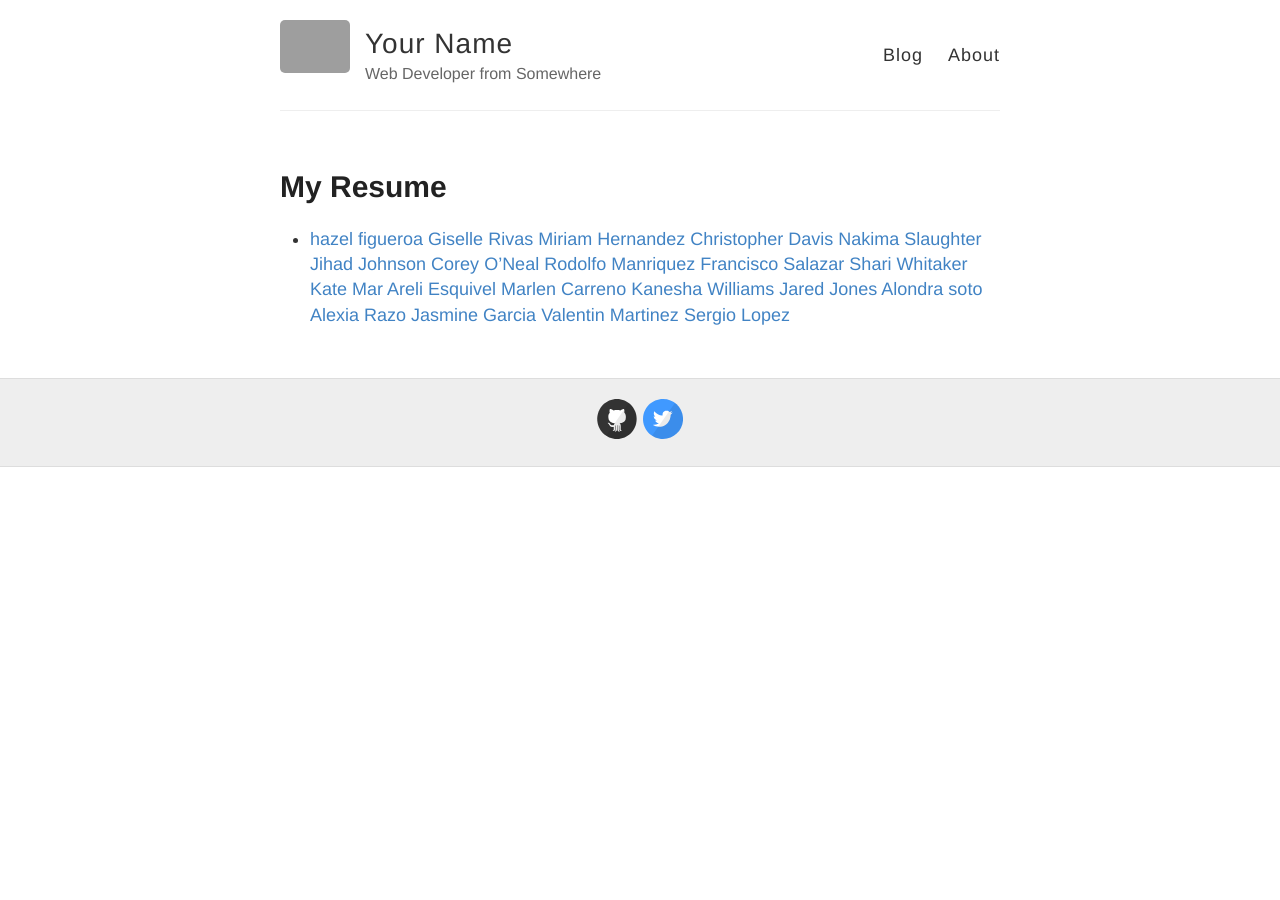
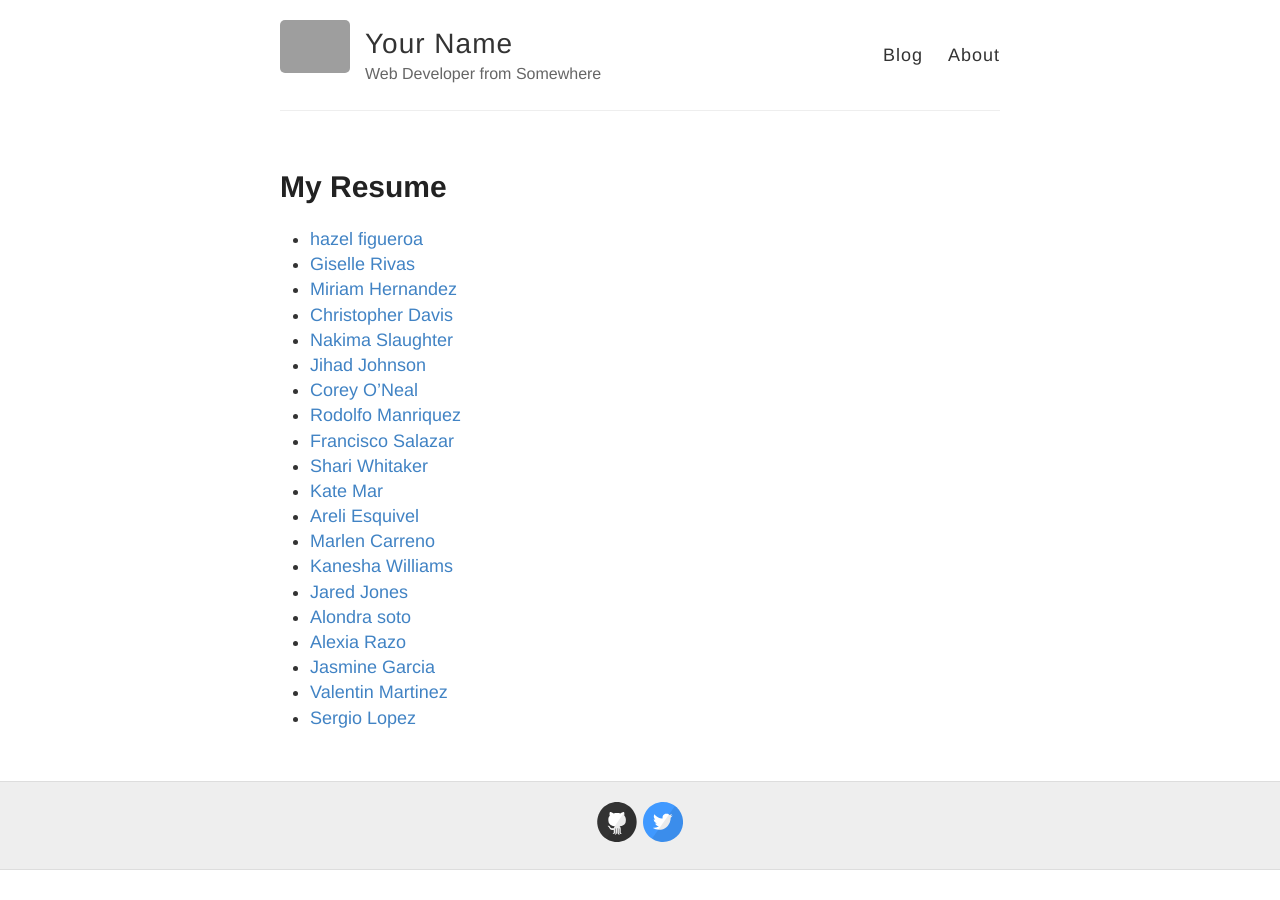
Before and after one commit to odaliss12/odaliss12.github.io, a Jekyll site: the page built from Directory.md, in a window 1280 px wide. Built offline with Jekyll 4.4.1, drawn with Linux system fonts in a browser that asks for light colours; grey boxes are pictures that could not be loaded.

```diff
--- a/Directory.md
+++ b/Directory.md
@@ -4,22 +4,22 @@ title: My Resume
 permalink: /Directory/
 ---
 * [hazel figueroa](https://haazelv.github.io)
-[Giselle Rivas](https://odaliss12.github.io/)
-[Miriam Hernandez](https://miriamlaguera.github.io/)
-[Christopher Davis](https:/3036154.github.io/)
-[Nakima Slaughter](https:/nuunuu0.github.io/)
-[Jihad Johnson](https:/jihadj.github.io/)
-[Corey O'Neal](https:/cohunnitshots.github.io/)
-[Rodolfo Manriquez](https:/rodolfo02002.github.io/)
-[Francisco Salazar](https:/francisco214.github.io/)
-[Shari Whitaker](https:/shariwhitaker.github.io/)
-[Kate Mar](https:/katemar19.github.io/)
-[Areli Esquivel ](https:/getsemani02.github.io/)
-[Marlen Carreno](https:/marlencarreno.github.io/)
-[Kanesha Williams](https:/kanesha00.github.io/)
-[Jared Jones](https:/jared0425.github.io/)
-[Alondra soto](https:ookawaiitostoo.github.io/)
-[Alexia Razo](https:alexia2402.github.io/)
-[Jasmine Garcia](https:jazm1ne.github.io/)
-[Valentin Martinez](https:valentin430.github.io/)
-[Sergio Lopez](https:azaidensuniverses.github.io/)
+* [Giselle Rivas](https://odaliss12.github.io/)
+* [Miriam Hernandez](https://miriamlaguera.github.io/)
+* [Christopher Davis](https:/3036154.github.io/)
+* [Nakima Slaughter](https:/nuunuu0.github.io/)
+* [Jihad Johnson](https:/jihadj.github.io/)
+* [Corey O'Neal](https:/cohunnitshots.github.io/)
+* [Rodolfo Manriquez](https:/rodolfo02002.github.io/)
+* [Francisco Salazar](https:/francisco214.github.io/)
+* [Shari Whitaker](https:/shariwhitaker.github.io/)
+* [Kate Mar](https:/katemar19.github.io/)
+* [Areli Esquivel ](https:/getsemani02.github.io/)
+* [Marlen Carreno](https:/marlencarreno.github.io/)
+* [Kanesha Williams](https:/kanesha00.github.io/)
+* [Jared Jones](https:/jared0425.github.io/)
+* [Alondra soto](https:ookawaiitostoo.github.io/)
+* [Alexia Razo](https:alexia2402.github.io/)
+* [Jasmine Garcia](https:jazm1ne.github.io/)
+* [Valentin Martinez](https:valentin430.github.io/)
+* [Sergio Lopez](https:azaidensuniverses.github.io/)
```
